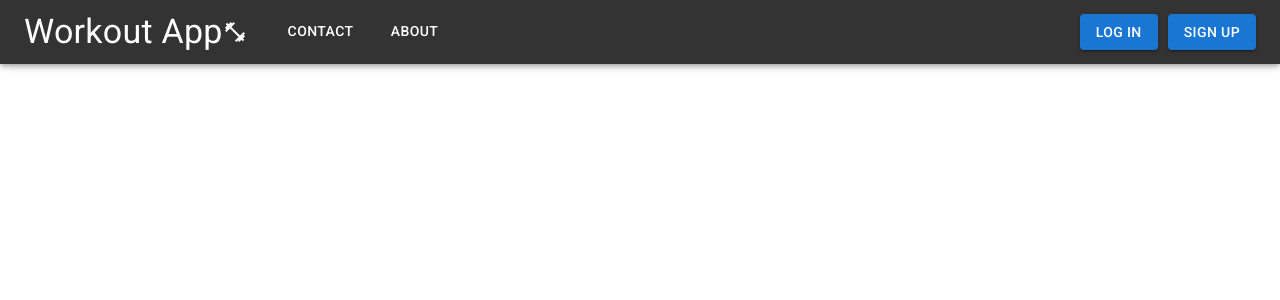
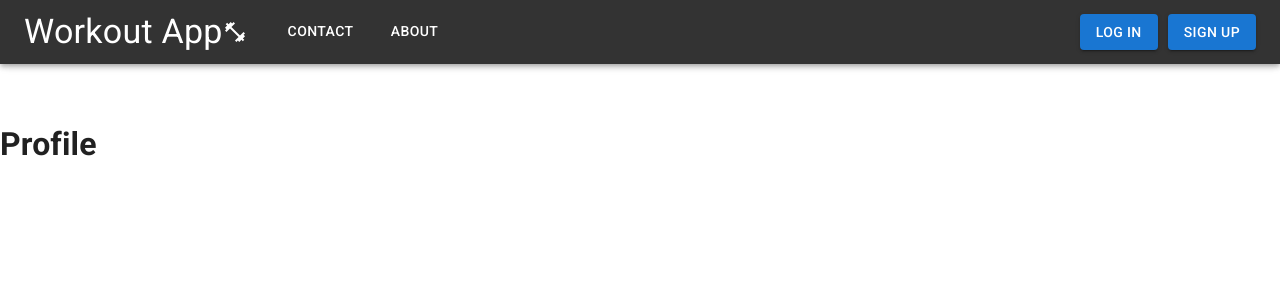
Before and after one commit to robert1021/Workout-App, a React (Create React App) app in the folder frontend/: page /profile in a window 1280 px wide. Shown: the top 300 px of the page. Built offline with nearby package versions, Linux system fonts and the light colour scheme.

Commit message:
added placeholder profile page and set up route

```diff
--- a/frontend/src/App.js
+++ b/frontend/src/App.js
@@ -5,6 +5,7 @@ import LogIn from "./pages/LogIn";
 import SignUp from "./pages/SignUp";
 import About from "./pages/About";
 import Contact from "./pages/Contact";
+import Profile from "./pages/Profile";
 import PasswordReset from "./pages/PasswordReset";
 import CssBaseline from "@mui/material/CssBaseline";
 
@@ -21,6 +22,7 @@ function App() {
         <Route path="/password-reset" element={<PasswordReset />} />
         <Route path="/about" element={<About />} />
         <Route path="/contact" element={<Contact />} />
+        <Route path="/profile" element={<Profile />} />
       </Routes>
     </div>
   );
--- /dev/null
+++ b/frontend/src/pages/Profile.js
@@ -0,0 +1,3 @@
+export default function Page() {
+    return <h1 style={{ marginTop: "15vh" }}>Profile</h1>
+}
```
